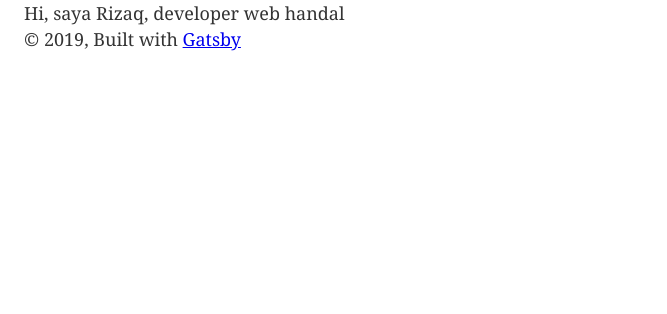
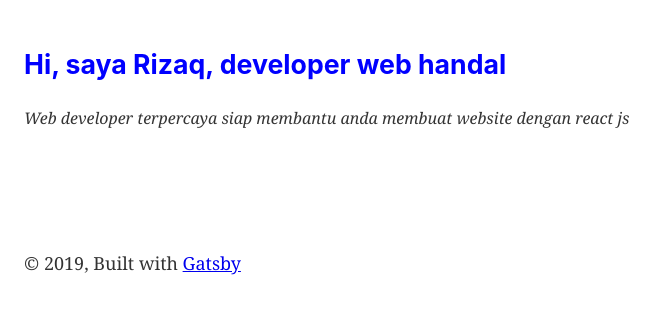
Before and after one commit to rizaqpratama/gatsby-tutorial, a Gatsby site: page /profile in a window 1280 px wide. Shown: the whole page, without its empty margins (0-667 px from the left). Built offline with nearby package versions, Linux system fonts and the light colour scheme; Gatsby itself is replaced by a stand-in of ours.

Commit message:
inline styling

```diff
--- a/src/components/Hero/index.js
+++ b/src/components/Hero/index.js
@@ -1,9 +1,12 @@
 import React from 'react'
+import './style.css'
+import { fontSize } from '@material-ui/system'
 
 export const Hero = ({ tagline }) => {
   return (
-    <div>
-      {tagline}
+    <div className="hero-container">
+      <h3 className="hero-tagline">{tagline}</h3>
+      <p style={{ fontSize: '12pt', fontStyle: 'italic' }}>Web developer terpercaya siap membantu anda membuat website dengan react js</p>
     </div>
   )
 }
--- /dev/null
+++ b/src/components/Hero/style.css
@@ -0,0 +1,8 @@
+.hero-tagline {
+  font-size: 20pt;
+  color: blue;
+  margin-top: 50px;
+}
+.hero-container {
+  height: 200px;
+}
```
